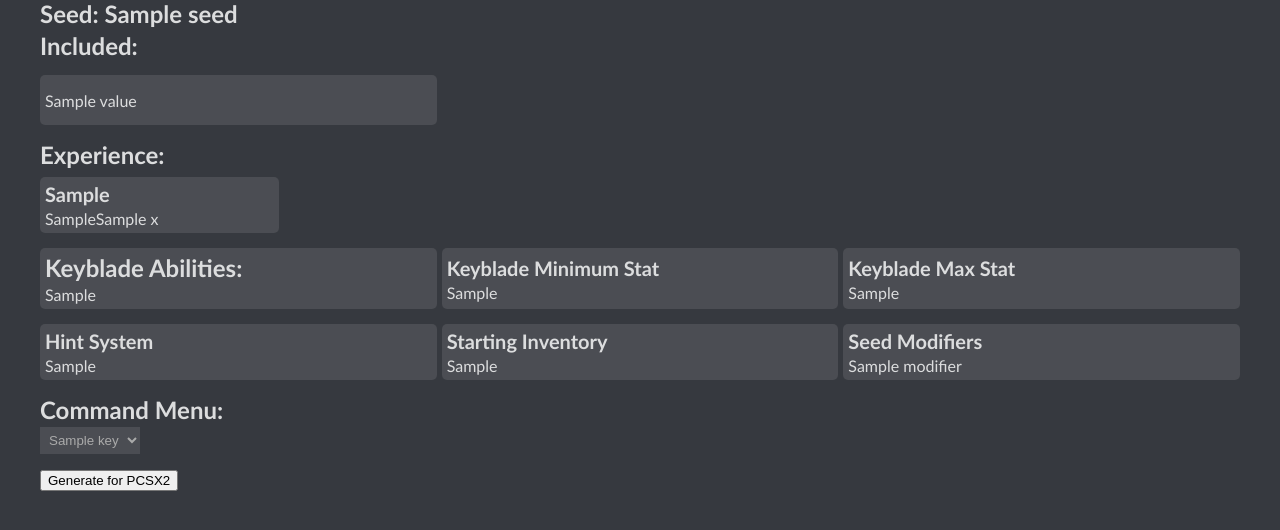
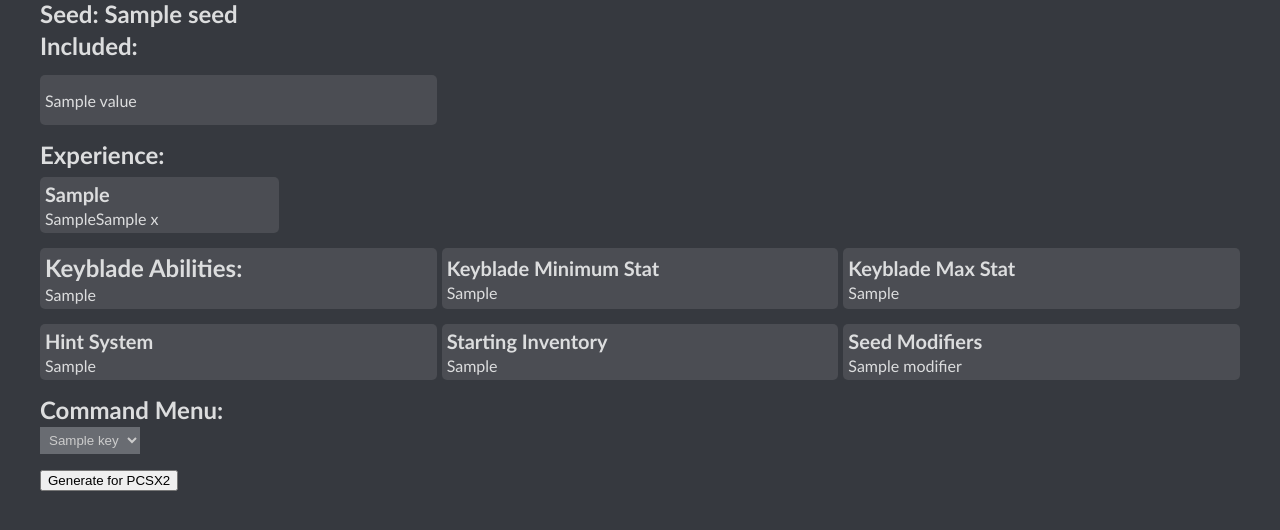
Before and after one commit to tommadness/KH2Randomizer, a Flask app: template templates/seed.jinja in a window 1280 px wide. Shown: the part 139-669 px from the top of the page. Run offline with Flask 2, Linux system fonts and the light colour scheme; the template is opened without the code that fills it: most values are stand-ins (such as "Sample title", 1, 10 or a date in 2020); parts of the project's set-up code (start-up, migrations or seed data) failed here and were passed over; some libraries are stand-ins or nearby versions.

Commit message:
Fix dropdown colors

```diff
--- a/static/css/style.css
+++ b/static/css/style.css
@@ -7,8 +7,8 @@ body {
 }
 
 select, input {
-  background-color: rgba(255, 255, 255, 0.1);
-  color: #aaa;
+  background-color: #696C72;
+  color: #ccc;
   border: none;
   padding: 5px;
 }
--- a/static/css/style.scss
+++ b/static/css/style.scss
@@ -7,8 +7,8 @@ body {
 }
 
 select, input {
-    background-color: rgba(255,255,255,0.1);
-    color: #aaa;
+    background-color: #696C72;
+    color: #ccc;
     border: none;
     padding: 5px;
 }
```
Also changed, not shown: 1 other file.
